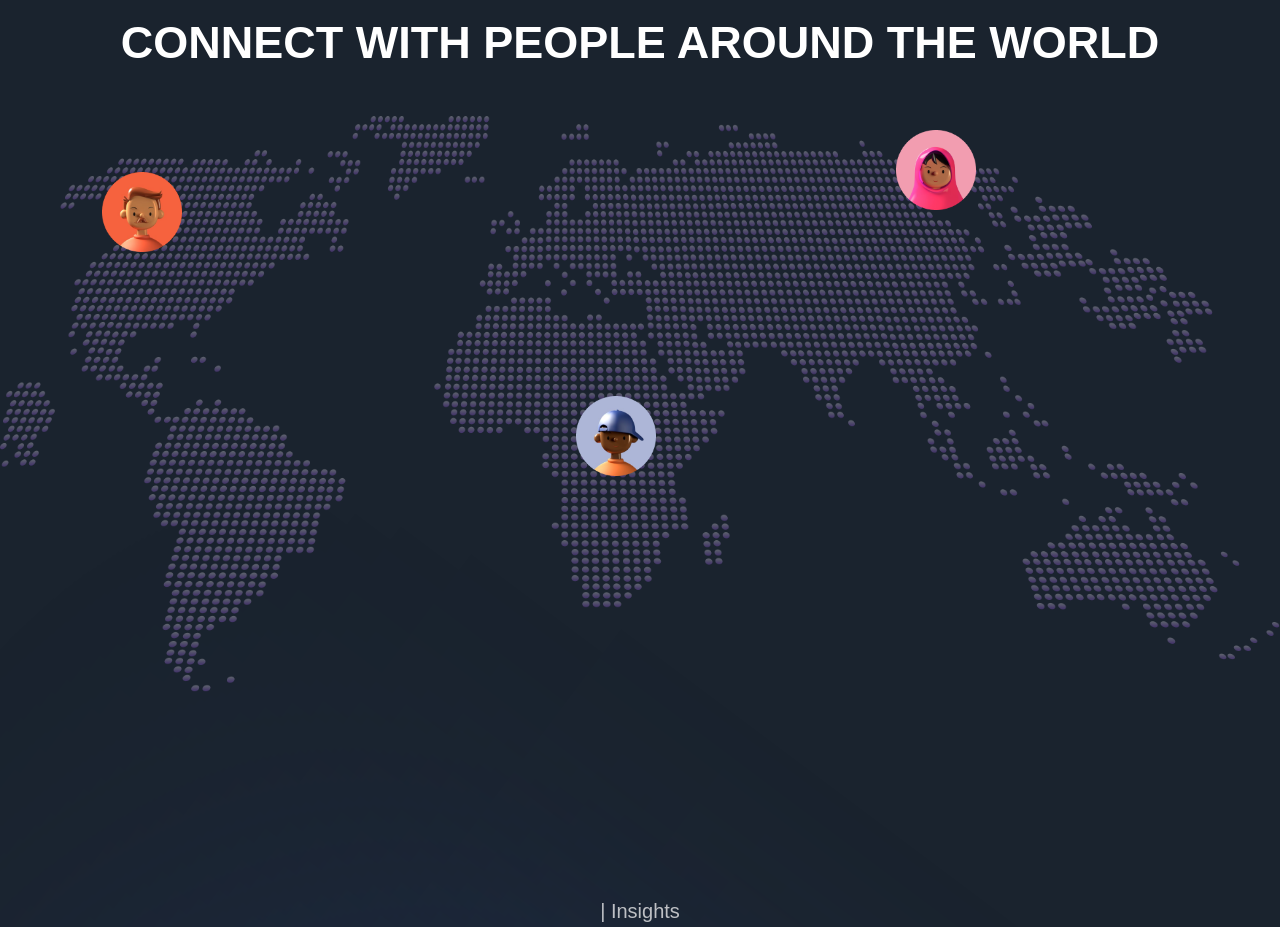
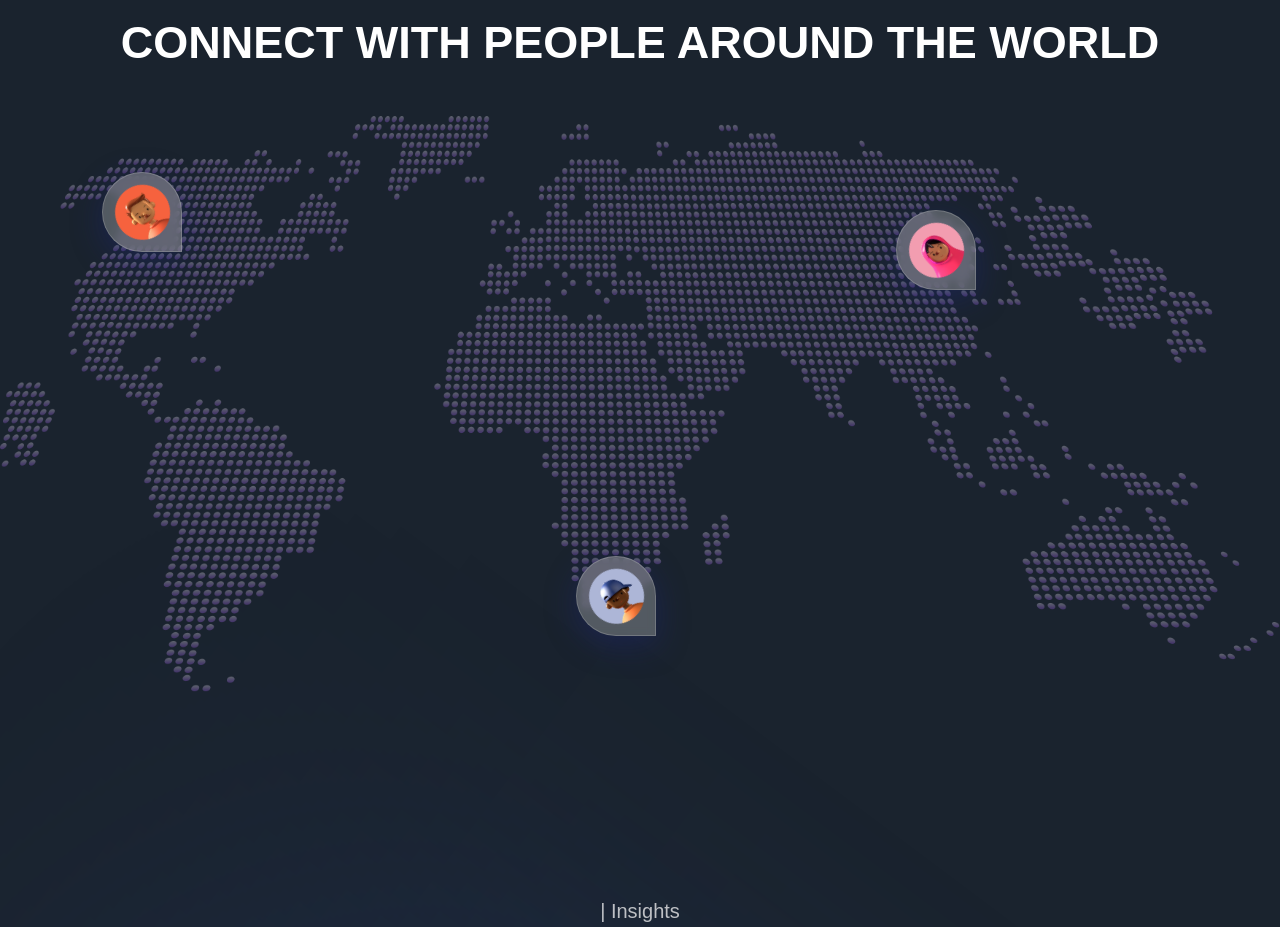
Before and after one commit to KofiIsaacBoateng/web-animations, a Next.js app in the folder 01-dataverse/: page / in a window 1280 px wide. Shown: the part 4400-5327 px from the top of the page. Built offline with nearby package versions, Linux system fonts and the light colour scheme; a web font is replaced by a local one.

Commit message:
fix: world

```diff
--- a/01-dataverse/sections/World.jsx
+++ b/01-dataverse/sections/World.jsx
@@ -29,23 +29,35 @@ const World = () => (
           viewport={{ once: false, amount: 0.25 }}
           className="absolute w-full h-full"
         >
-          <motion.img
+          <motion.div
             variants={fadeIn('up', 'spring', 1, 0.5)}
+            className="z-[10] relative border md:w-[80px] w-[30px] md:h-[80px] h-[30px] rounded-t-full rounded-bl-full rotate-[45deg] top-[8%] left-[8%] flex items-center justify-center glassmorphism"
+          >
+            <img
               src="people-01.png"
-            className="z-[10] absolute md:w-[80px] w-[30px] top-[8%] left-[8%]"
+              className="absolute w-[70%] h-[70%] object-contain rotate-[-45deg]"
             />
+          </motion.div>
 
-          <motion.img
-            variants={fadeIn('up', 'spring', 1.25, 0.5)}
+          <motion.div
+            variants={fadeIn('up', 'spring', 1, 0.5)}
+            className="z-[10] relative border md:w-[80px] w-[30px] md:h-[80px] h-[30px] rounded-t-full rounded-bl-full rotate-[45deg] top-[2%] left-[70%] flex items-center justify-center glassmorphism"
+          >
+            <img
               src="people-02.png"
-            className="z-[10] absolute md:w-[80px] w-[30px] top-[2%] left-[70%]"
+              className="absolute w-[70%] h-[70%] object-contain rotate-[-45deg]"
             />
+          </motion.div>
 
-          <motion.img
-            variants={fadeIn('up', 'spring', 1.5, 0.5)}
+          <motion.div
+            variants={fadeIn('up', 'spring', 1, 0.5)}
+            className="z-[10] relative border md:w-[80px] w-[30px] md:h-[80px] h-[30px] rounded-t-full rounded-bl-full rotate-[45deg] top-[40%] left-[45%] flex items-center justify-center glassmorphism"
+          >
+            <img
               src="people-03.png"
-            className="z-[10] absolute md:w-[80px] w-[30px] top-[40%] left-[45%]"
+              className="absolute w-[70%] h-[70%] object-contain rotate-[-45deg]"
             />
+          </motion.div>
         </motion.div>
       </motion.div>
     </motion.div>
```
Lines whose indentation alone changed are shown as unchanged.
